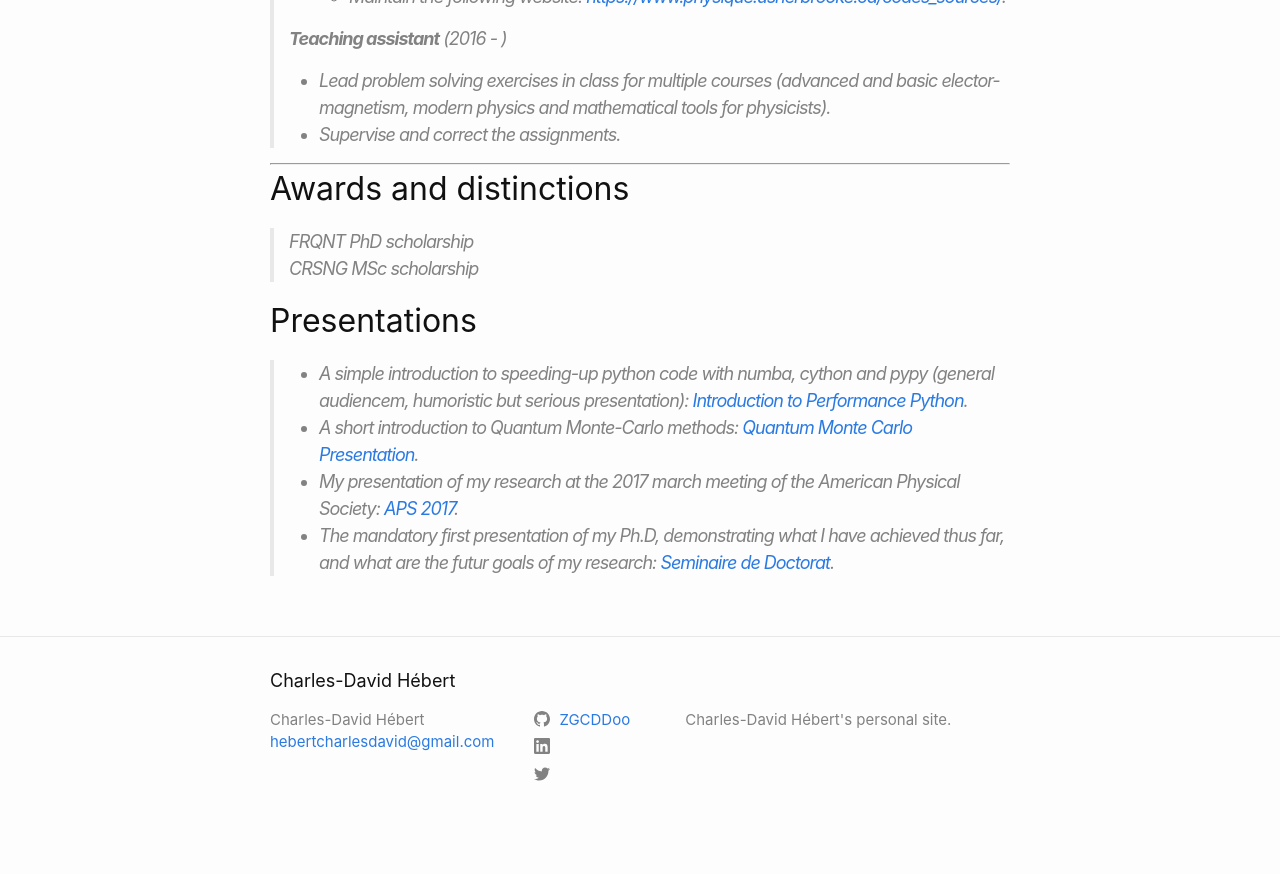
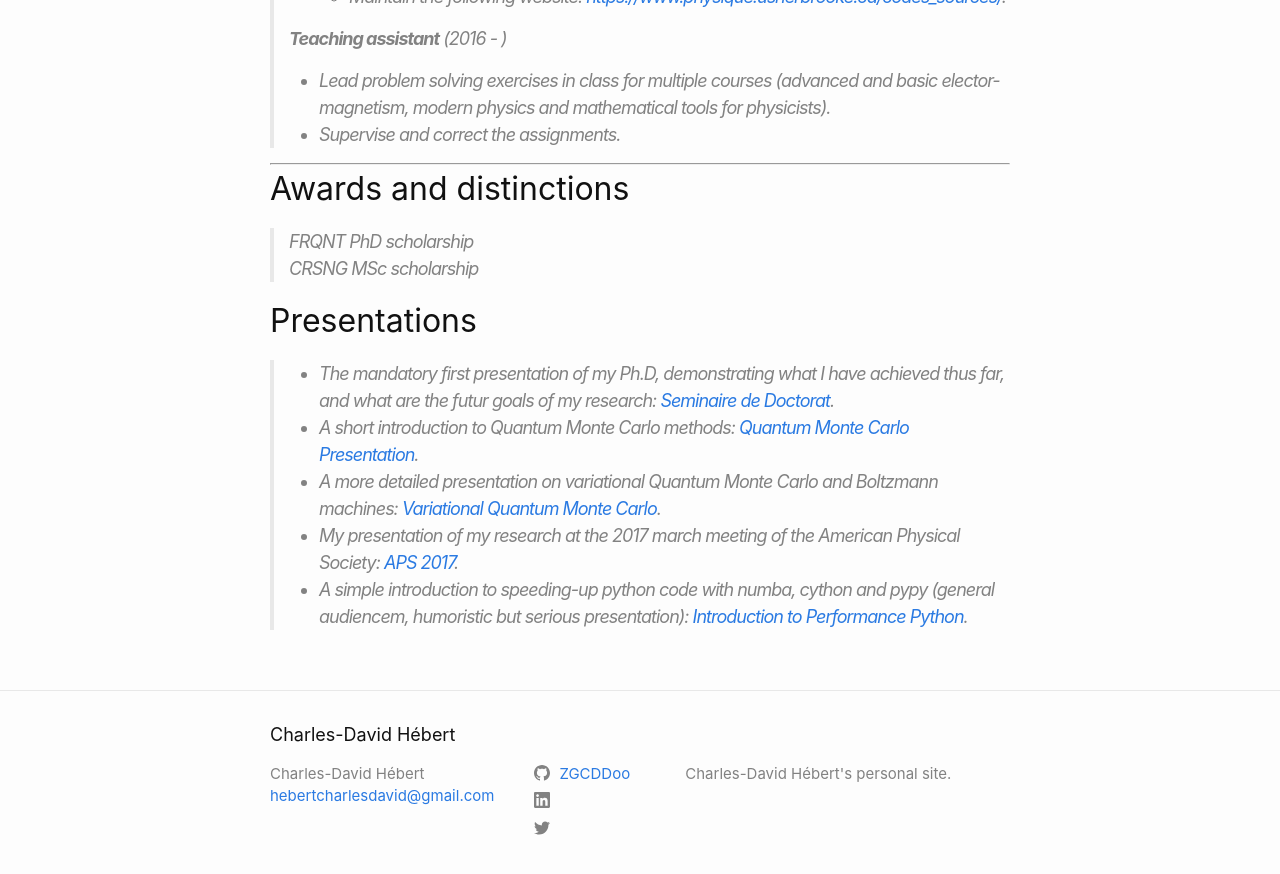
Before and after one commit to ZGCDDoo/ZGCDDoo.github.io, a Jekyll site: the page built from cv.md, in a window 1280 px wide and 900 px high, scrolled down 1070 px. Shown: the top 874 px of the window. Built offline with Jekyll 4.4.1, drawn with Linux system fonts in a browser that asks for light colours; before the commit the page ends 1916 px from its top, so only the background shows below that.

Commit message:
Rearranged presentation order.

```diff
--- a/cv.md
+++ b/cv.md
@@ -58,14 +58,17 @@ order: 3
 
 ## Presentations
 
+> - The mandatory first presentation of my Ph.D, demonstrating what I have achieved thus far, and what are the futur goals of my research: [Seminaire de Doctorat][4].
+> - A short introduction to Quantum Monte Carlo methods: [Quantum Monte Carlo Presentation][2].
+> - A more detailed presentation on variational Quantum Monte Carlo and Boltzmann machines: [Variational Quantum Monte Carlo][5].
+> - My presentation of my research at the 2017 march meeting of the *American Physical Society*: [APS 2017][3].
 > - A simple introduction to speeding-up python code with numba, cython and pypy (general audiencem, humoristic but serious presentation):
 [Introduction to Performance Python][1].
-> - A short introduction to Quantum Monte-Carlo methods: [Quantum Monte Carlo Presentation][2].
-> - My presentation of my research at the 2017 march meeting of the *American Physical Society*: [APS 2017][3].
-> - The mandatory first presentation of my Ph.D, demonstrating what I have achieved thus far, and what are the futur goals of my research: [Seminaire de Doctorat][4].
+
 
 
 [1]:{{ site.url }}/files/intro-performance-python-julia.pptx
 [2]:{{ site.url }}/files/quantum-monte-carlo.pdf
 [3]:{{ site.url }}/files/aps_2017.pptx
 [4]:{{ site.url }}/files/seminaire-doctorat.pptx
+[5]:{{ site.url }}/files/pres-groupe-vmc.pptx
```
Also changed, not shown: software.md (+1 -1 lines), 1 other file.
